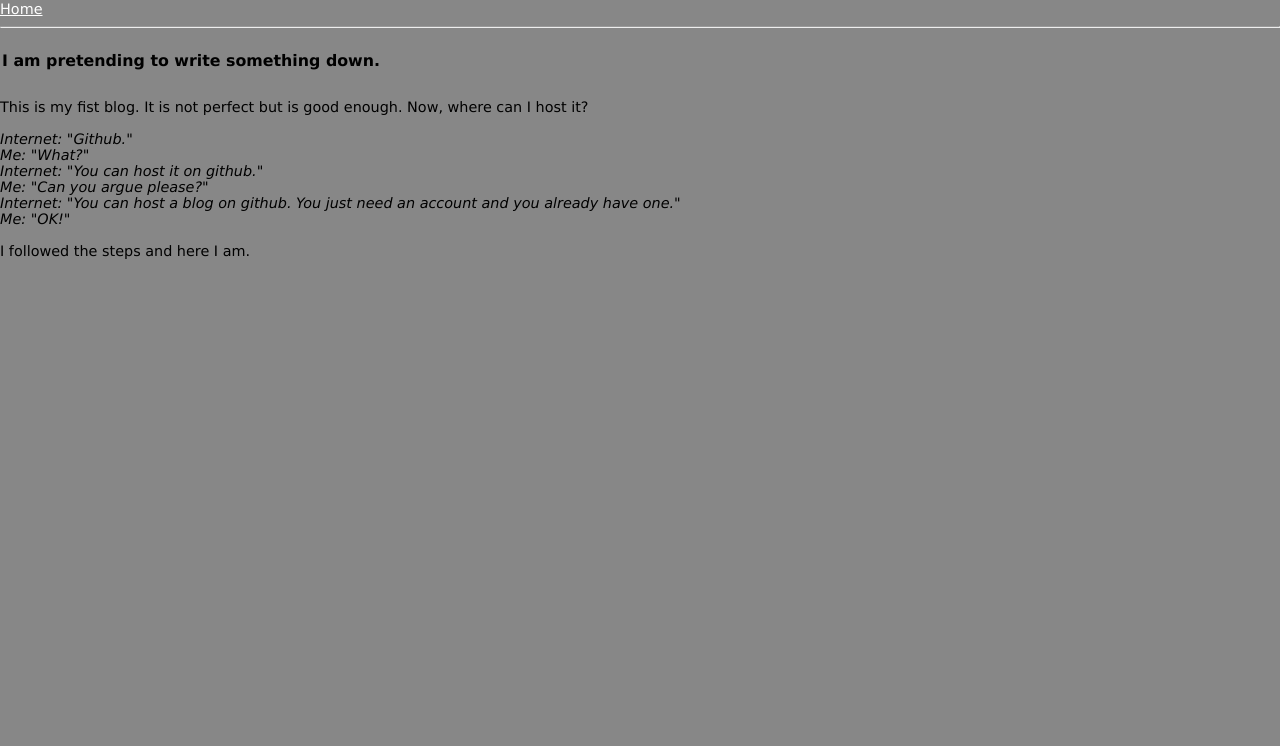
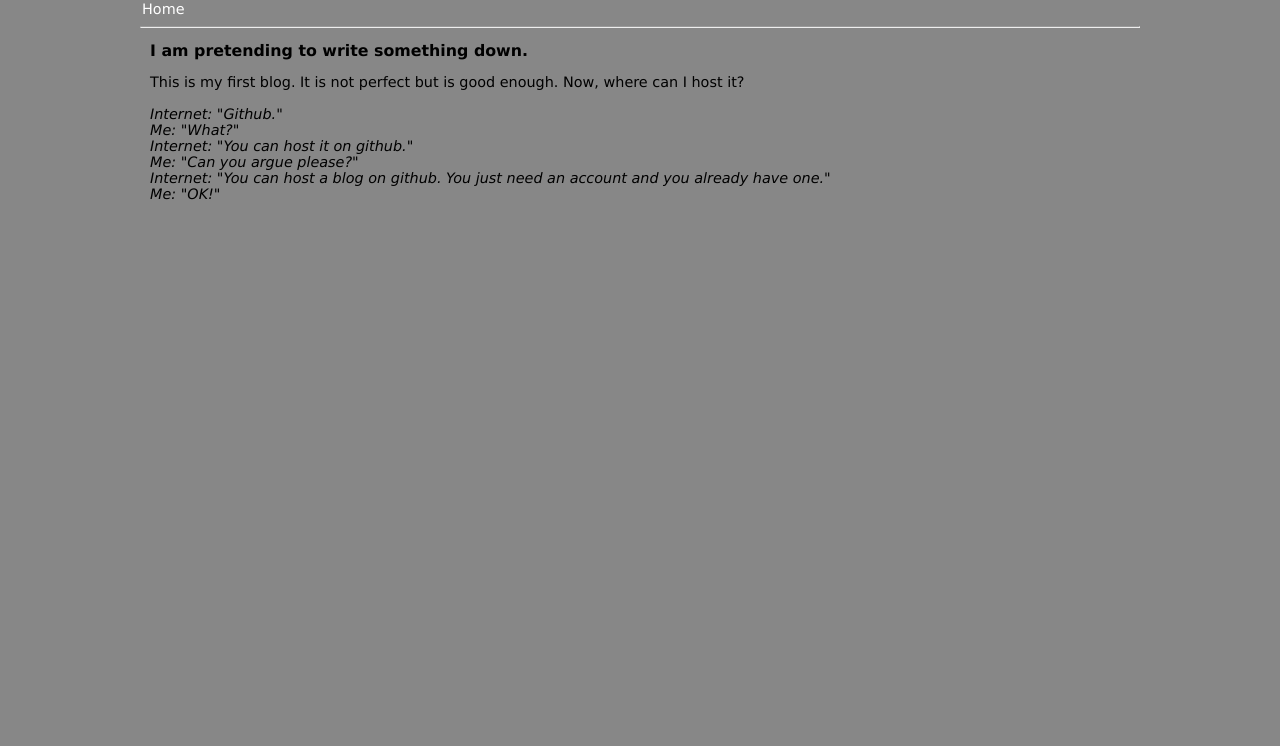
Before and after one commit to heyfrank40/heyfrank40.github.io, a plain HTML site: page index.html in a window 1280 px wide. Shown: the part 54-800 px from the top of the page. Drawn offline with Linux system fonts and the light colour scheme.

Commit message:
Working on CSS

```diff
--- a/css/style.css
+++ b/css/style.css
@@ -1,19 +1,23 @@
 body {
-	max-width: 90em;
+	/*max-width: 90em;*/
 	background-color: #878787;
 	font-family: verdana, sans-serif;
 	margin: 0 auto;
-}
-
-article {
-	/*background-color: #ffffff;*/
-	/*border: 2px solid #ffffff;*/
-	font-size: 0.9em;
+	max-width: 1000px;
 }
 
 header {
 	background-color: #878787;
 	border: 2px solid #878787;
+	width: 1000px;
+}
+
+section {
+	/*background-color: #ffffff;*/
+	/*border: 2px solid #ffffff;*/
+	font-size: 0.9em;
+	padding-left: 10px;
+	width: 1000px;
 }
 
 h1 {
@@ -34,6 +38,8 @@ h2 {
 .menu {
 	font-size: 0.9em;
 	color: #ffffff;
+	text-decoration: none;
+	border: 2px solid #878787;
 }
 
 .important {
--- a/index.html
+++ b/index.html
@@ -19,14 +19,14 @@
 			<hr>
 		</nav>
 
-		<article>
+		<section>
 
-			<header>
-				<h2>I am pretending to write something down.</h2>
-			</header>
+
+			<h2>I am pretending to write something down.</h2>
+
 
 			<p>
-				This is my fist blog. It is not perfect but is good enough.
+				This is my first blog. It is not perfect but is good enough.
 				Now, where can I host it?
 
 				<i>
@@ -38,10 +38,9 @@
 					<br>Me: "OK!"
 				</i>
 
-				<br><br>I followed the steps and here I am.
 			</p>
 
-		</article>
+		</section>
 
 	</body>
 
```
